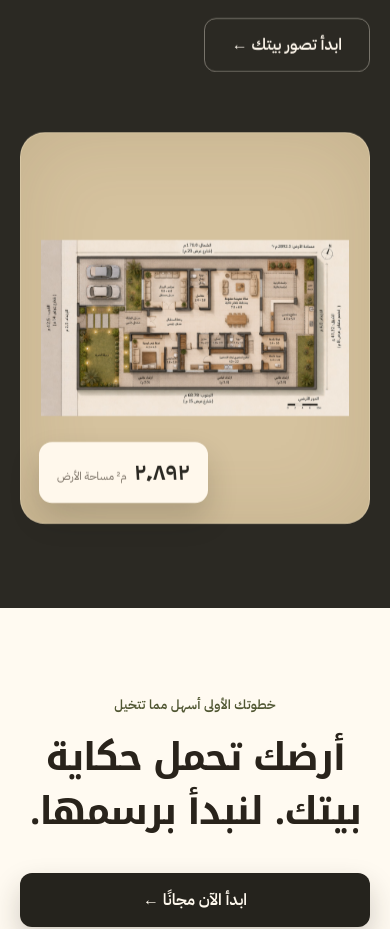
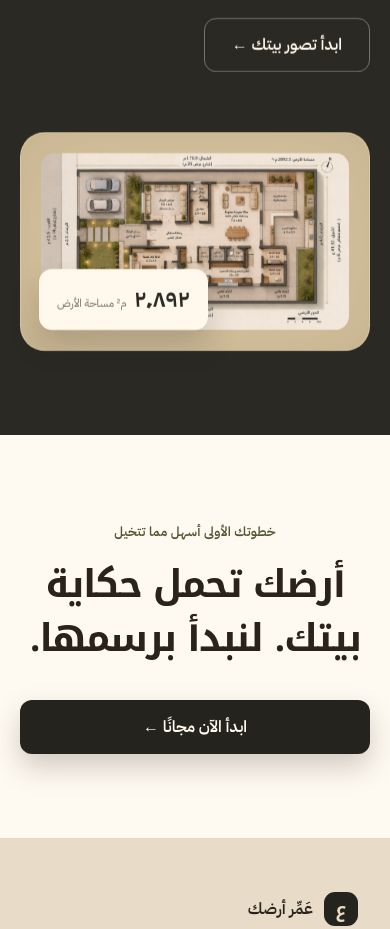
Before and after one commit to Osamaaaothman/Saudi-Plot-Frontend, a React (Vite) app: page / in a window 390 px wide. Shown: the part 4600-5529 px from the top of the page. Built offline with nearby package versions, Linux system fonts and the light colour scheme.

Commit message:
fix: remove forced heights from result image container, let it size naturally

```diff
--- a/src/Pages/Landing/Landing.css
+++ b/src/Pages/Landing/Landing.css
@@ -267,8 +267,8 @@
 .landing-feature-card h3 { margin-top: 30px; }
 
 .landing-results { background: #2b2923; color: #f8f0e2; display: grid; grid-template-columns: 1.12fr .88fr; gap: clamp(60px, 8vw, 120px); align-items: center; overflow: hidden; }
-.landing-result-visual { min-height: 520px; border: 1px solid rgba(228, 213, 187, .25); border-radius: 25px; background: #d5c29e; padding: 32px; color: #2b2923; position: relative; box-shadow: inset 0 0 80px rgba(100, 76, 39, .14); }
-.landing-result-image { width: 100%; height: 100%; min-height: 455px; object-fit: contain; border-radius: 14px; display: block; }
+.landing-result-visual { border: 1px solid rgba(228, 213, 187, .25); border-radius: 25px; background: #d5c29e; padding: 32px; color: #2b2923; position: relative; box-shadow: inset 0 0 80px rgba(100, 76, 39, .14); display: flex; align-items: center; justify-content: center; }
+.landing-result-image { width: 100%; border-radius: 14px; display: block; }
 .landing-result-tag { position: absolute; left: 10px; bottom: 26px; transform: translateX(-18%); background: #fff8ec; border-radius: 13px; box-shadow: 0 16px 30px rgba(29, 25, 19, .18); padding: 13px 18px; display: flex; align-items: baseline; gap: 8px; }
 .landing-result-tag b { font-size: 23px; } .landing-result-tag span { color: #746b5f; font-size: 11px; }
 .landing-result-stats { display: grid; grid-template-columns: repeat(3, 1fr); border-top: 1px solid rgba(248,240,226,.18); border-bottom: 1px solid rgba(248,240,226,.18); margin: 34px 0; }
@@ -319,7 +319,7 @@
   .landing-section-intro { margin-bottom: 38px; } .landing-section-intro h2, .landing-start-copy h2, .landing-result-copy h2 { font-size: 32px; }
   .landing-step-card { min-height: auto; }
   .landing-upload-card { padding: 20px; } .landing-drop-zone { min-height: 190px; }
-  .landing-result-visual { min-height: 390px; padding: 20px; } .landing-result-image { min-height: 350px; }
+  .landing-result-visual { padding: 20px; }
   .landing-result-tag { left: 18px; bottom: 20px; transform: none; }
   .landing-result-stats > div { padding-inline: 6px; } .landing-result-stats strong { font-size: 16px; }
   .landing-footer { grid-template-columns: 1fr; } .landing-footer-links { grid-column: 1; grid-row: auto; flex-wrap: wrap; } .landing-footer-brand { justify-self: auto; }
```
